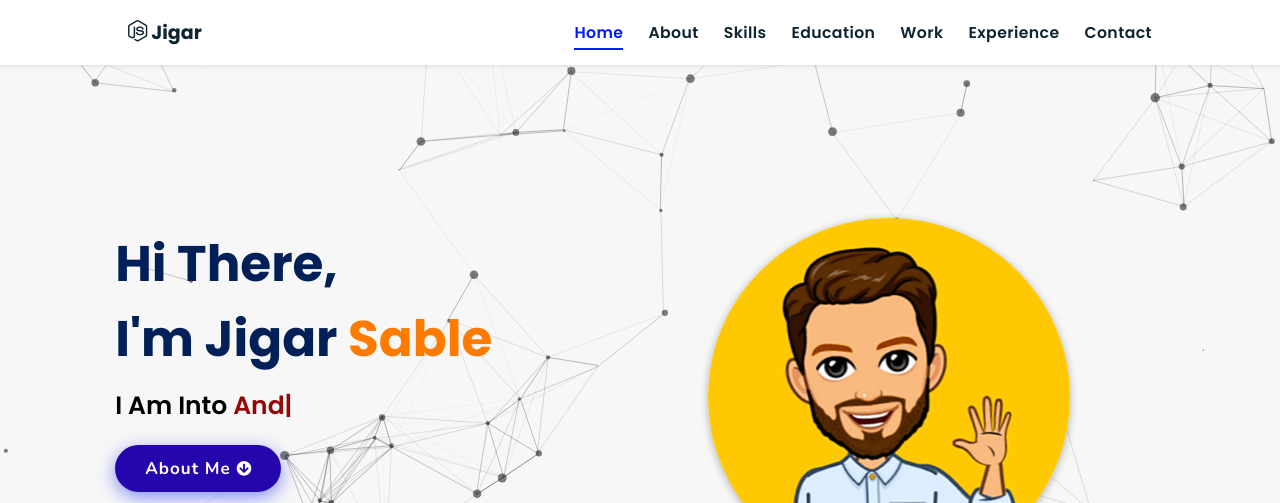
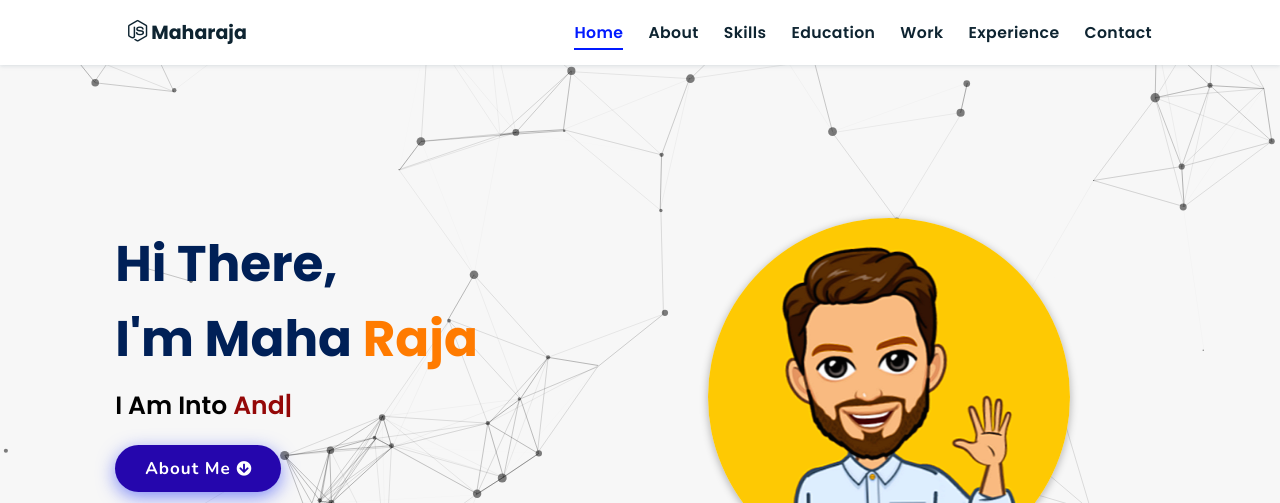
Before and after one commit to Maharajakumar04/byts-full-stack, a plain HTML site: page index.html in a window 1280 px wide. Shown: the top 503 px of the page. Drawn offline with nearby package versions, Linux system fonts and the light colour scheme.

Commit message:
Update index.html

```diff
--- a/index.html
+++ b/index.html
@@ -12,7 +12,7 @@
     <link rel="stylesheet" href="https://cdnjs.cloudflare.com/ajax/libs/font-awesome/5.15.3/css/all.min.css" integrity="sha512-iBBXm8fW90+nuLcSKlbmrPcLa0OT92xO1BIsZ+ywDWZCvqsWgccV3gFoRBv0z+8dLJgyAHIhR35VZc2oM/gI1w==" crossorigin="anonymous" referrerpolicy="no-referrer" />
     <!-- Favicon -->
     <link id='favicon' rel="shortcut icon" href="./assets/images/favicon.png" type="image/x-png">
-    <title>Portfolio | Jigar Sable</title>
+    <title>Portfolio | Maharaja</title>
 </head>
 <body oncontextmenu="return false">
 
@@ -23,7 +23,7 @@
 
 <!-- navbar starts -->
 <header>
-        <a href="/" class="logo"><i class="fab fa-node-js"></i> Jigar</a>
+        <a href="/" class="logo"><i class="fab fa-node-js"></i> Maharaja</a>
 
         <div id="menu" class="fas fa-bars"></div>
         <nav class="navbar">
@@ -46,7 +46,7 @@
     <div id="particles-js"></div>
 
     <div class="content">
-    <h2>Hi There,<br/> I'm Jigar <span>Sable</span></h2>
+    <h2>Hi There,<br/> I'm maha <span>raja</span></h2>
     <p>i am into <span class="typing-text"></span></p>
     <a href="#about" class="btn"><span>About Me</span>
       <i class="fas fa-arrow-circle-down"></i>
@@ -95,7 +95,7 @@
               <p><span> phone : </span> +91 XXX-XXX-XXXX</p>
             </div> -->
             <div class="box">
-              <p><span> email : </span> jigarsable21@gmail.com</p>
+              <p><span> email : </span> maharajakumar341@gmail.com </p>
               <p><span> place : </span> Pune, India - 412206</p>
             </div>
         </div>
```
